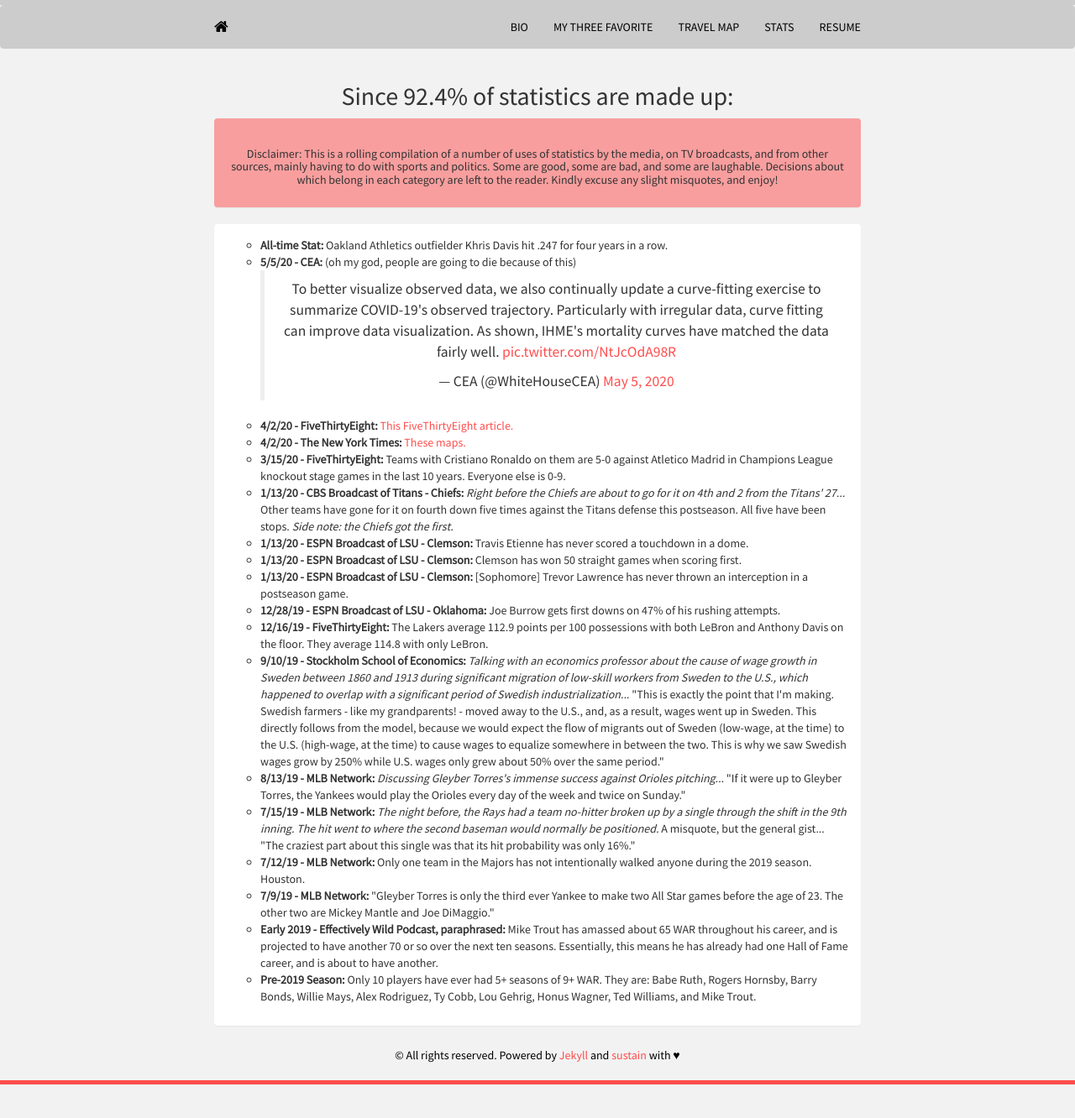
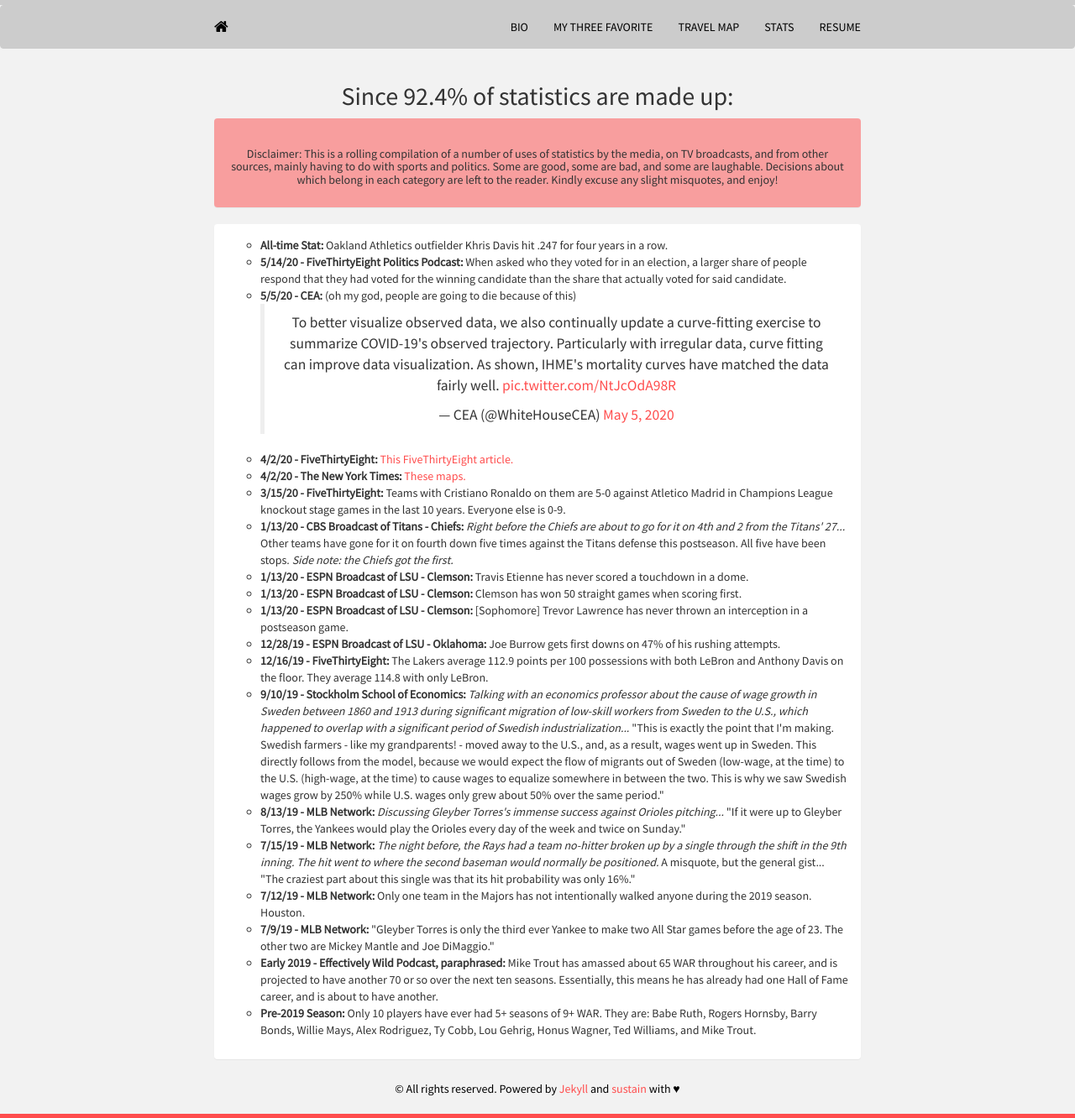
Before and after one commit to mrkaye97/mrkaye97.github.io, a Jekyll site: the page built from stats.html, in a window 1280 px wide. Shown: the whole page at 84% size. Built offline with Jekyll 4.4.1, drawn with Linux system fonts in a browser that asks for light colours; nearby versions of some CDN libraries; comment, search, counter and statistics services are not loaded; before the commit the page ends 1292 px from its top, so only the background shows below that.

Commit message:
Update stats.html

```diff
--- a/stats.html
+++ b/stats.html
@@ -29,6 +29,7 @@
 	    		<div class="panel-body">
 					<ul style="list-style-type:circle">
 					  <li><b>All-time Stat:</b> Oakland Athletics outfielder Khris Davis hit .247 for four years in a row.
+					  <li><b>5/14/20 - FiveThirtyEight Politics Podcast:</b> When asked who they voted for in an election, a larger share of people respond that they had voted for the winning candidate than the share that actually voted for said candidate.
 					  <li><b>5/5/20 - CEA: </b> (oh my god, people are going to die because of this)
 
 					  	<center><blockquote class="twitter-tweet"><p lang="en" dir="ltr">To better visualize observed data, we also continually update a curve-fitting exercise to summarize COVID-19&#39;s observed trajectory. Particularly with irregular data, curve fitting can improve data visualization. As shown, IHME&#39;s mortality curves have matched the data fairly well. <a href="https://t.co/NtJcOdA98R">pic.twitter.com/NtJcOdA98R</a></p>&mdash; CEA (@WhiteHouseCEA) <a href="https://twitter.com/WhiteHouseCEA/status/1257680258364555264?ref_src=twsrc%5Etfw">May 5, 2020</a></blockquote> <script async src="https://platform.twitter.com/widgets.js" charset="utf-8"></script></center>
```
